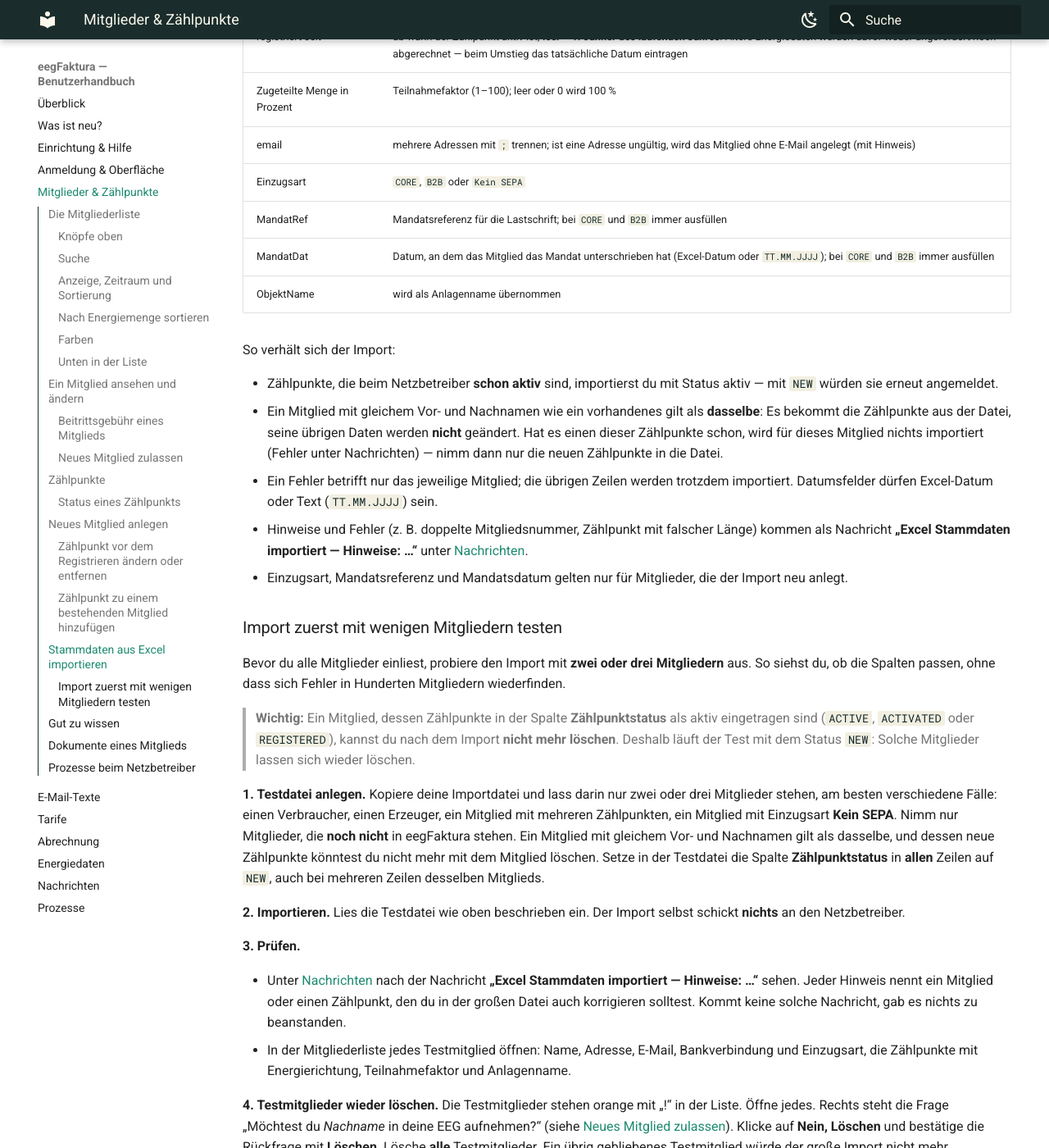
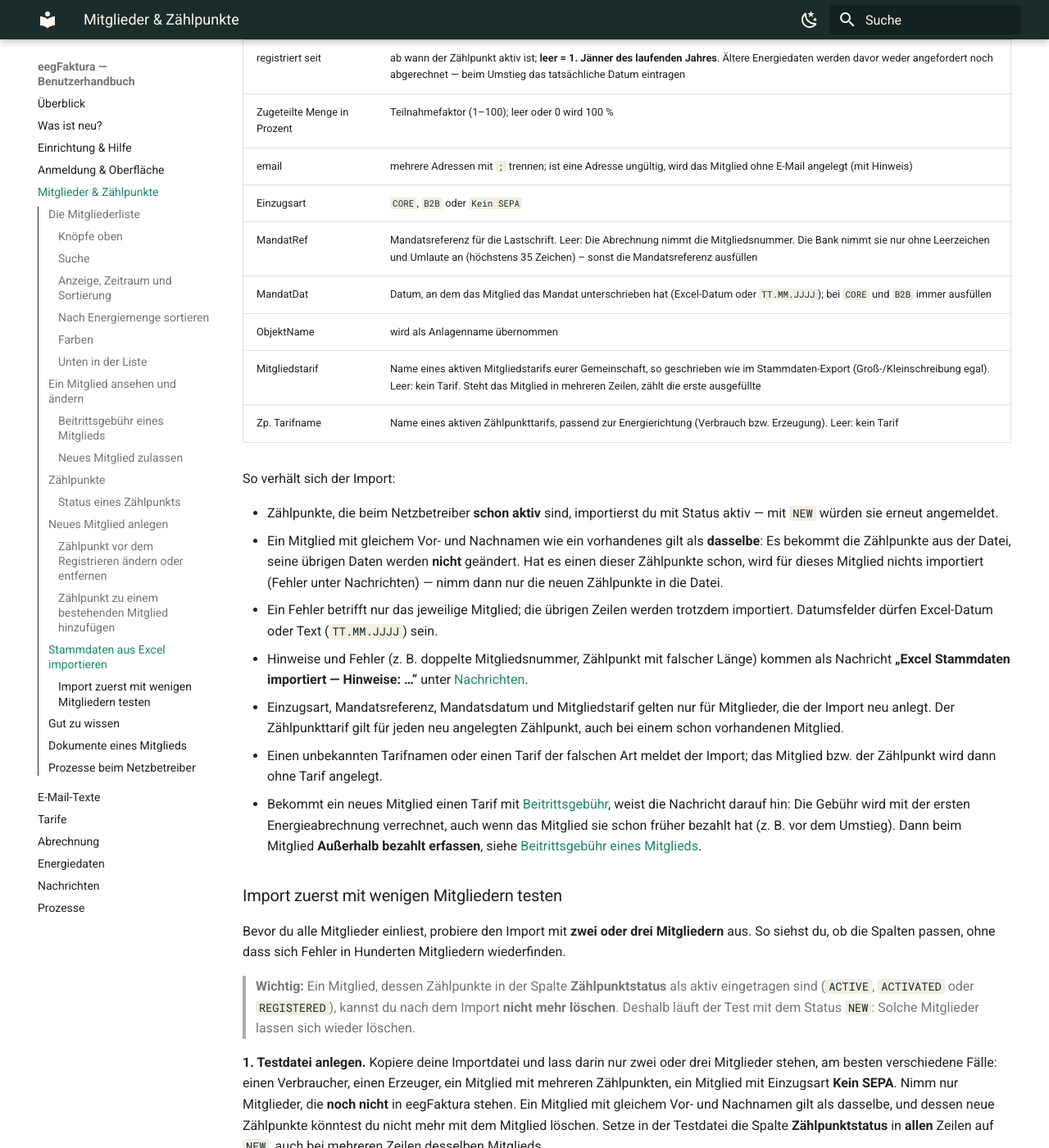
Before and after one commit to eegfaktura/eegfaktura-user-guide, an MkDocs documentation site: the page built from docs/02-mitglieder-zaehlpunkte.md, in a window 1280 px wide and 1400 px high, scrolled down 11697 px. Shown: the whole window at 82% size. Built offline with MkDocs 1.6.1 and Material for MkDocs 9.7.7, drawn with Linux system fonts in a browser that asks for light colours; some of the changed text lies outside the part shown.

Commit message:
docs: import template 261124, tariff columns and empty mandate reference (platform#268)
Co-Authored-By: Claude Opus 5.5 <noreply@anthropic.com>

```diff
--- a/docs/02-mitglieder-zaehlpunkte.md
+++ b/docs/02-mitglieder-zaehlpunkte.md
@@ -255,9 +255,10 @@ Online-Anbindung gleich beim Netzbetreiber an.
 Viele Mitglieder auf einmal — z. B. beim Umstieg auf eegFaktura — liest du aus einer Excel-Datei ein: oben in der
 Mitgliederliste der Knopf mit der Wolke, **Stammdaten**, **Sheet-Name** (voreingestellt „EEG Stammdaten“; heißt das
 Blatt in deiner Datei anders, trägst du hier seinen Namen ein), die Datei mit dem Stern wählen oder in das Fenster
-ziehen, **Import**. Es geht eine Datei je Import. Eine Vorlage gibt es hier (die Spalte **Einzugsart** fügst du bei
-Bedarf selbst hinzu):
-[Vorlage Stammdatenimport (Excel)](https://github.com/eegfaktura/eegfaktura-backend/raw/master/tests/260716-vorlage-import-stammdaten.xlsx).
+ziehen, **Import**. Es geht eine Datei je Import. Eine Vorlage mit allen Spalten gibt es hier; Zeile 5 erklärt jede
+Spalte:
+[Vorlage Stammdatenimport (Excel)](https://github.com/eegfaktura/eegfaktura-backend/raw/master/tests/261124-vorlage-import-stammdaten.xlsx).
+Ältere Vorlagen funktionieren weiter: eegFaktura erkennt die Spalten an ihrer Überschrift, nicht an der Position.
 
 Wichtige Spalten:
 
@@ -272,9 +273,11 @@ Wichtige Spalten:
 | Zugeteilte Menge in Prozent | Teilnahmefaktor (1–100); leer oder 0 wird 100 % |
 | email | mehrere Adressen mit `;` trennen; ist eine Adresse ungültig, wird das Mitglied ohne E-Mail angelegt (mit Hinweis) |
 | Einzugsart | `CORE`, `B2B` oder `Kein SEPA` |
-| MandatRef | Mandatsreferenz für die Lastschrift; bei `CORE` und `B2B` immer ausfüllen |
+| MandatRef | Mandatsreferenz für die Lastschrift. Leer: Die Abrechnung nimmt die Mitgliedsnummer. Die Bank nimmt sie nur ohne Leerzeichen und Umlaute an (höchstens 35 Zeichen) – sonst die Mandatsreferenz ausfüllen |
 | MandatDat | Datum, an dem das Mitglied das Mandat unterschrieben hat (Excel-Datum oder `TT.MM.JJJJ`); bei `CORE` und `B2B` immer ausfüllen |
 | ObjektName | wird als Anlagenname übernommen |
+| Mitgliedstarif | Name eines aktiven Mitgliedstarifs eurer Gemeinschaft, so geschrieben wie im Stammdaten-Export (Groß-/Kleinschreibung egal). Leer: kein Tarif. Steht das Mitglied in mehreren Zeilen, zählt die erste ausgefüllte |
+| Zp. Tarifname | Name eines aktiven Zählpunkttarifs, passend zur Energierichtung (Verbrauch bzw. Erzeugung). Leer: kein Tarif |
 
 So verhält sich der Import:
 
@@ -287,7 +290,14 @@ So verhält sich der Import:
   Excel-Datum oder Text (`TT.MM.JJJJ`) sein.
 - Hinweise und Fehler (z. B. doppelte Mitgliedsnummer, Zählpunkt mit falscher Länge) kommen als Nachricht
   **„Excel Stammdaten importiert — Hinweise: …“** unter [Nachrichten](07-nachrichten.md).
-- Einzugsart, Mandatsreferenz und Mandatsdatum gelten nur für Mitglieder, die der Import neu anlegt.
+- Einzugsart, Mandatsreferenz, Mandatsdatum und Mitgliedstarif gelten nur für Mitglieder, die der Import neu
+  anlegt. Der Zählpunkttarif gilt für jeden neu angelegten Zählpunkt, auch bei einem schon vorhandenen Mitglied.
+- Einen unbekannten Tarifnamen oder einen Tarif der falschen Art meldet der Import; das Mitglied bzw. der Zählpunkt
+  wird dann ohne Tarif angelegt.
+- Bekommt ein neues Mitglied einen Tarif mit [Beitrittsgebühr](04-tarife.md#beitrittsgebuhr), weist die Nachricht
+  darauf hin: Die Gebühr wird mit der ersten Energieabrechnung verrechnet, auch wenn das Mitglied sie schon früher
+  bezahlt hat (z. B. vor dem Umstieg). Dann beim Mitglied **Außerhalb bezahlt erfassen**, siehe
+  [Beitrittsgebühr eines Mitglieds](#beitrittsgebuhr-eines-mitglieds).
 
 ### Import zuerst mit wenigen Mitgliedern testen
 
```
Also changed, not shown: docs/changelog.md (+9 -0 lines).
